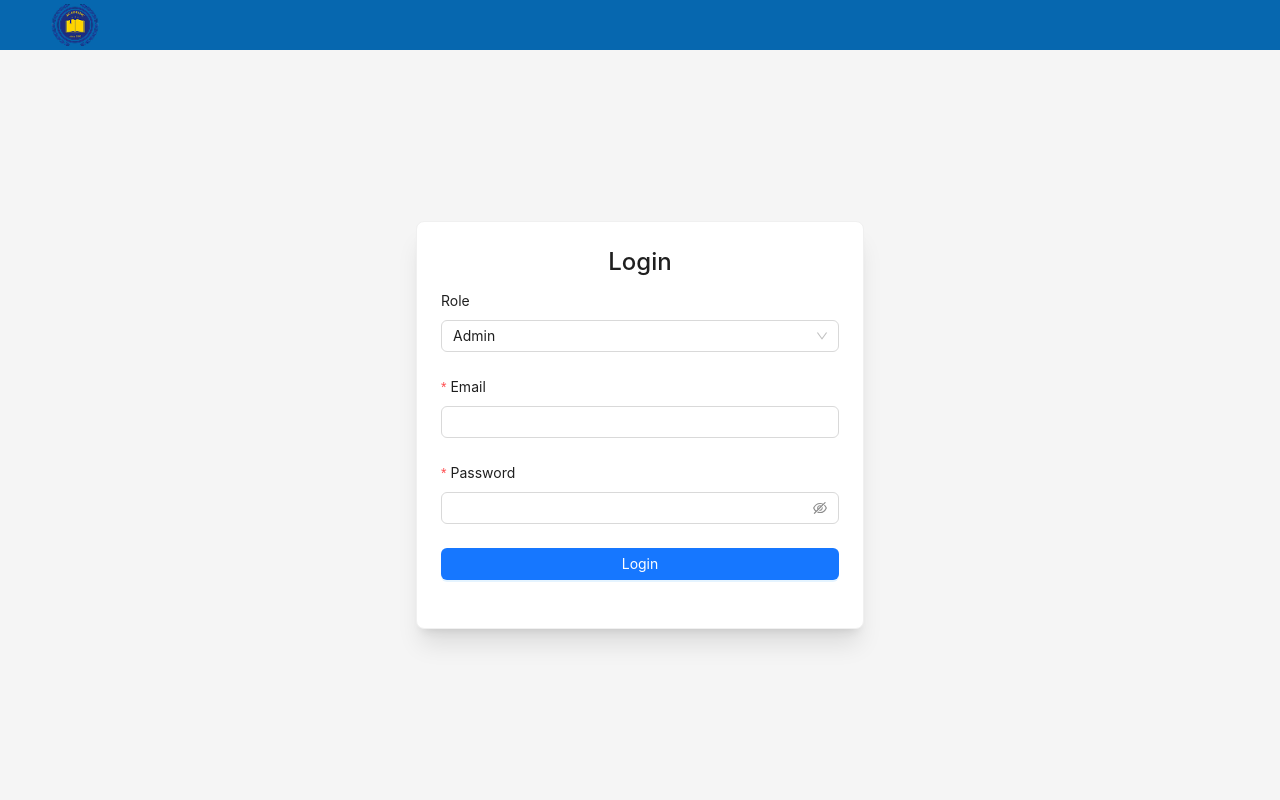
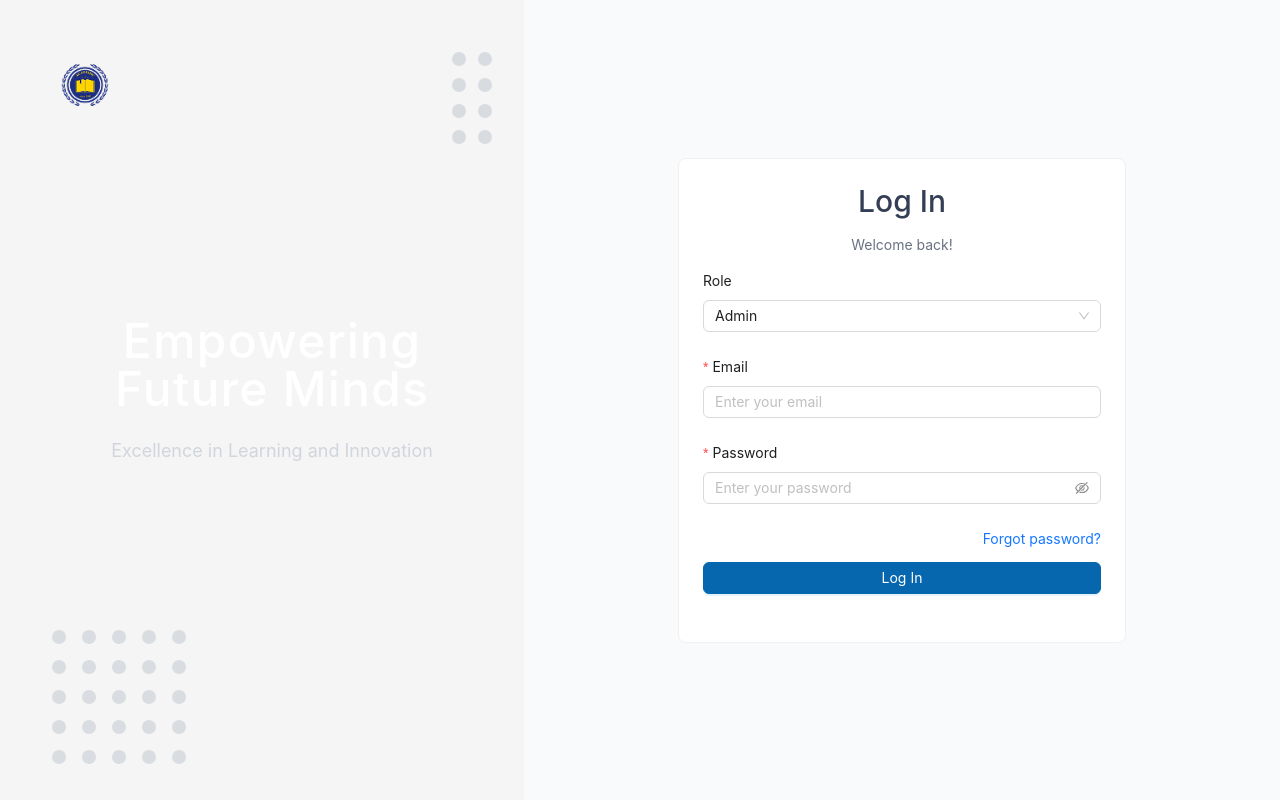
Before and after one commit to Mela-Technologies/admin-teacher-dashboard, a React (Vite) app: page / in a window 1280 px wide. Built offline with nearby package versions, Linux system fonts and the light colour scheme.

Commit message:
loginPage ui change

```diff
--- /dev/null
+++ b/src/components/decorativeGrid.tsx
@@ -0,0 +1,44 @@
+import React from "react";
+
+interface DecorativeGridProps {
+  rows: number;
+  cols: number;
+  circleSize?: number; // diameter of each circle (in px)
+  gap?: number; // space between circles (in px)
+  color?: string; // fill color
+  position?: string; // Tailwind position classes like "top-8 right-8"
+  opacity?: string; // Tailwind opacity like "opacity-40"
+}
+
+const DecorativeGrid: React.FC<DecorativeGridProps> = ({
+  rows,
+  cols,
+  circleSize = 10,
+  gap = 8,
+  color = "bg-gray-500",
+  position = "",
+  opacity = "opacity-30",
+}) => {
+  const circles = Array.from({ length: rows * cols });
+
+  return (
+    <div
+      className={`absolute ${position} grid ${opacity}`}
+      style={{
+        gridTemplateColumns: `repeat(${cols}, ${circleSize}px)`,
+        gridTemplateRows: `repeat(${rows}, ${circleSize}px)`,
+        gap: `${gap}px`,
+      }}
+    >
+      {circles.map((_, index) => (
+        <div
+          key={index}
+          className={`${color} rounded-full`}
+          style={{ width: circleSize, height: circleSize }}
+        />
+      ))}
+    </div>
+  );
+};
+
+export default DecorativeGrid;
--- a/src/pages/authentication/loginPage.tsx
+++ b/src/pages/authentication/loginPage.tsx
@@ -2,24 +2,64 @@ import { Form, Input, Button, Card, Layout, Select } from "antd";
 import useLogin from "../../hooks/useLogin";
 import SchoolLogo from "../../components/schoolLogo";
 import { LoginProps } from "../../types/login";
-
+import DecorativeGrid from "../../components/decorativeGrid";
 const LoginPage = () => {
   const [form] = Form.useForm();
   const { login, loading } = useLogin();
-  const { Header } = Layout;
 
   const onFinish = (values: LoginProps) => {
     login(values);
   };
+  const bgColor = "#0667AF";
+  return (
+    <Layout className="h-screen flex-row!">
+      {/* Left column - background / branding */}
+      <div
+        className={`relative ml-5 h-[95%] rounded-4xl my-auto flex-2 flex flex-col justify-center items-center bg-[${bgColor}] text-white overflow-hidden`}
+      >
+        {/* Decorative circular grids */}
+        {/* Decorative circular grids */}
+        <DecorativeGrid
+          rows={4}
+          cols={2}
+          gap={12}
+          circleSize={14}
+          position="top-8 right-8"
+          color="bg-gray-400"
+        />
+        <DecorativeGrid
+          rows={5}
+          cols={5}
+          gap={16}
+          circleSize={14}
+          position="bottom-4 left-8"
+          color="bg-gray-400"
+        />
 
-  return (
-    <Layout className="h-screen">
-      <Header>
-        <SchoolLogo />
-      </Header>
-      <div className="flex justify-center items-center h-full w-full">
-        <Card className="w-full max-w-md shadow-xl rounded-xl">
-          <h2 className="text-2xl font-semibold text-center mb-4">Login</h2>
+        {/* Logo */}
+        <div className="absolute top-10 left-10">
+          <SchoolLogo />
+        </div>
+
+        {/* Center slogan */}
+        <div className="text-center">
+          <h1 className="text-5xl font-bold mb-3 tracking-wide">
+            Empowering <br /> Future Minds
+          </h1>
+          <p className="text-gray-300 text-lg">
+            Excellence in Learning and Innovation
+          </p>
+        </div>
+      </div>
+
+      {/* Right column - login form */}
+      <div className="flex-3 flex justify-center items-center bg-gray-50">
+        <Card className="w-full max-w-md  rounded-2xl border-none p-6">
+          <h2 className="text-3xl font-semibold text-center text-[#343F56] mb-2">
+            Log In
+          </h2>
+          <p className="text-center text-gray-500 mb-6">Welcome back!</p>
+
           <Form
             layout="vertical"
             form={form}
@@ -32,12 +72,13 @@ const LoginPage = () => {
                 <Select.Option value="teacher">Teacher</Select.Option>
               </Select>
             </Form.Item>
+
             <Form.Item
               name="email"
               label="Email"
               rules={[{ required: true, message: "Please enter your email" }]}
             >
-              <Input />
+              <Input placeholder="Enter your email" />
             </Form.Item>
 
             <Form.Item
@@ -47,12 +88,27 @@ const LoginPage = () => {
                 { required: true, message: "Please enter your password" },
               ]}
             >
-              <Input.Password />
+              <Input.Password placeholder="Enter your password" />
             </Form.Item>
 
+            <div className="text-right mb-3">
+              <a href="#" className="text-[#343F56] hover:underline text-sm">
+                Forgot password?
+              </a>
+            </div>
+
             <Form.Item>
-              <Button type="primary" htmlType="submit" loading={loading} block>
-                Login
+              <Button
+                type="primary"
+                htmlType="submit"
+                loading={loading}
+                block
+                style={{
+                  backgroundColor: bgColor,
+                  borderColor: bgColor,
+                }}
+              >
+                Log In
               </Button>
             </Form.Item>
           </Form>
```
Also changed, not shown: src/assets/images/school_img.jpg (added).
